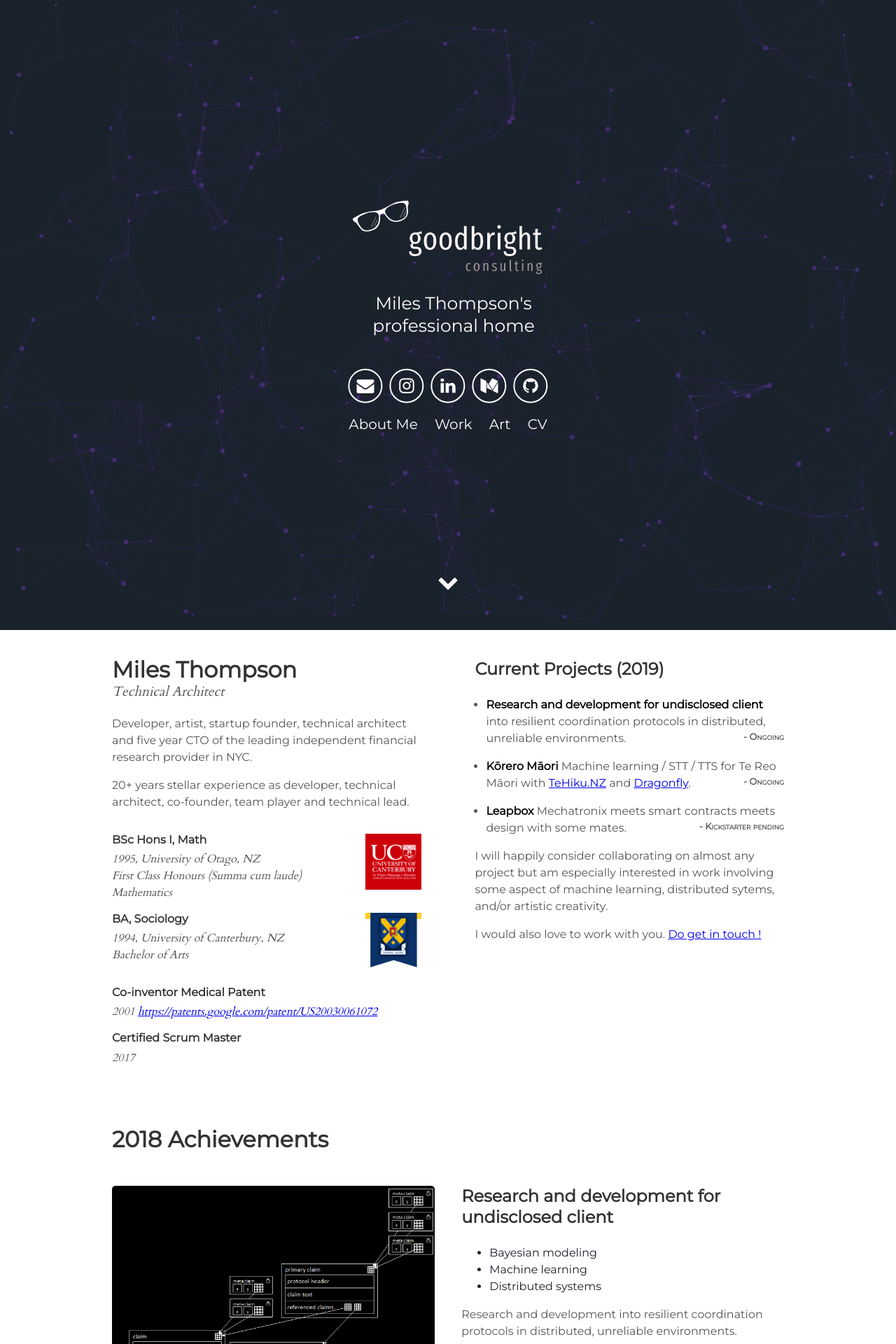
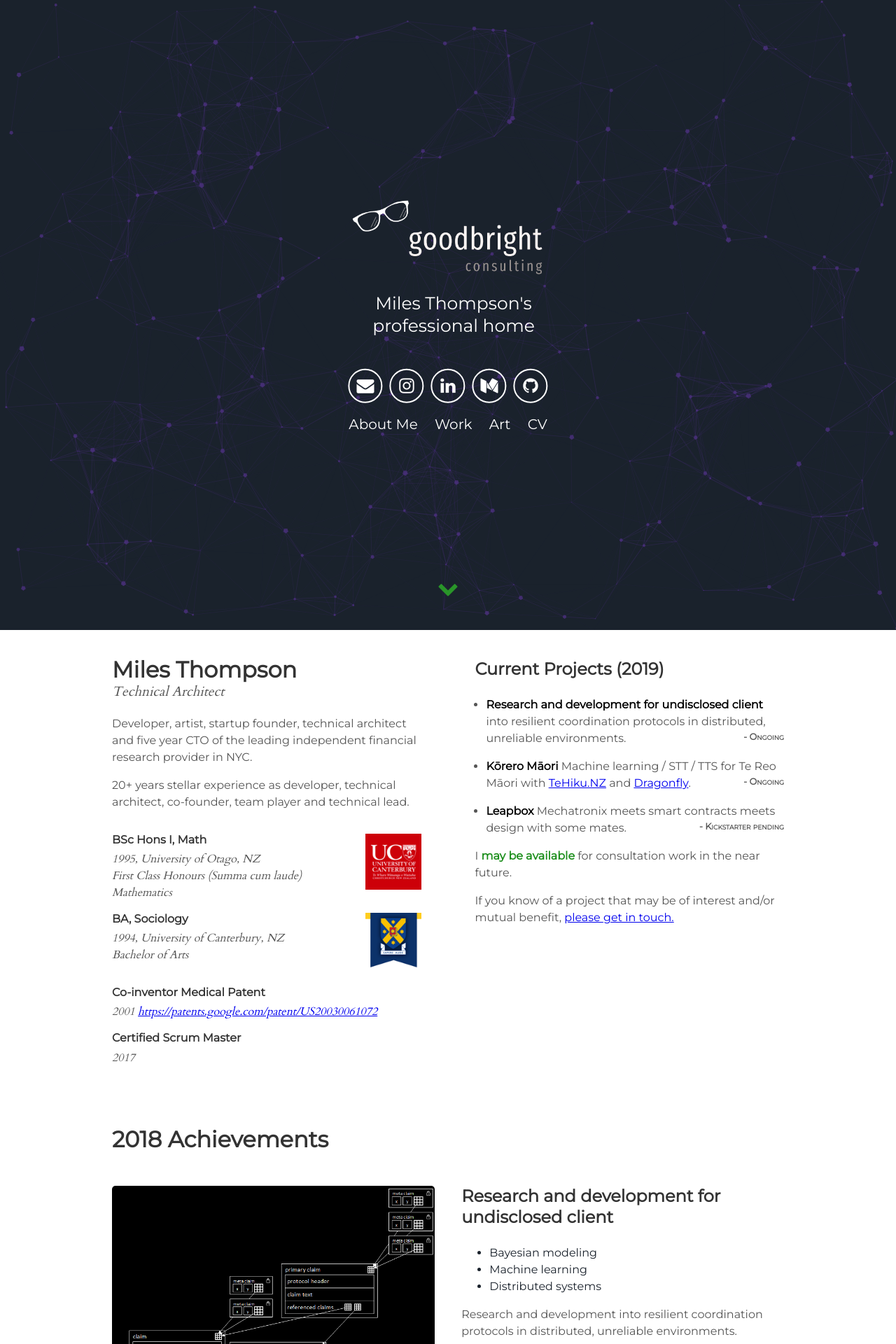
Before and after one commit to utunga/goodbright-nz, a Jekyll site: the page built from index.html, in a window 1280 px wide. Shown: the top 1920 px of the page at 70% size. Built offline with Jekyll 4.4.1, drawn with Linux system fonts in a browser that asks for light colours.

Commit message:
blinking may be available

```diff
--- a/_includes/about.html
+++ b/_includes/about.html
@@ -20,12 +20,12 @@
           <li><a class="active_project" href=http://leapbox.wtf">Leapbox</a> Mechatronix meets smart contracts meets design with some mates.<i class="status">- Kickstarter pending</i></li>
 <!--           <li><a class="active_project" href=https://DeepPBR.AI">Deep Physics Based Rendering</a> Machine learning for VR asset pipelines with <a href="http://realityvirtual.co">RealityVirtual</a>.<i class="status">- Funding</i></li> -->
         </ul>
-        I will happily consider collaborating on almost any project but am especially interested in work involving some aspect of machine learning, distributed sytems, and/or artistic creativity.
+        I <font class="am_available blink toggle_email_click">may be available</font><font class="not_available">am not available</font> for consultation work in the near future.
         </p>
-        <p>
-         I would also love to work with you. <a href="#" class="toggleEmailClicker" class="active_project">Do get in touch !</a>
+        <p>If you know of a project that may be of interest and/or mutual benefit, <a href="#" class="toggle_email_click" class="active_project">please get in touch.</a>
+
       </p>
-      <p class="email_display">You are now experiencing an uncontrollable need to email me at <a href="mailto:{{site.email}}">{{site.email}}</a></p>
+      <p class="email_display">You will email me at <a href="mailto:{{site.email}}">{{site.email}}</a></p>
       </p>
     </div>
   </div>
--- a/_includes/header.html
+++ b/_includes/header.html
@@ -5,7 +5,7 @@
         <span class="site-description">{{site.site_description}}</span>
       </h1>
       <div class="header-icons">
-        <a aria-label="Send email" href="#" class="toggleEmailClicker"><i class="icon fa fa-envelope"></i></a>
+        <a aria-label="Send email" href="#" class="toggle_email_click"><i class="icon fa fa-envelope"></i></a>
         <a aria-label="Insta" target="_blank" href="http://instagram.com/{{site.insta_username}}"><i class="icon fa fa-instagram" aria-hidden="true"></i></a>
         <!-- <a aria-label="Twitter" target="_blank" href="http://twitter.com/{{site.twitter_username}}"><i class="icon fa fa-twitter" aria-hidden="true"></i></a> -->
         <a aria-label="Linked In" target="_blank" href="https://www.linkedin.com/in/milesthompson"><i class="icon fa fa-linkedin" aria-hidden="true"></i></a>
--- a/assets/js/main.js
+++ b/assets/js/main.js
@@ -1 +1 @@
-document.addEventListener("DOMContentLoaded",function(){new SweetScroll({});document.querySelectorAll(".toggleEmailClicker").forEach(function(e,n){e.addEventListener("click",function(e){console.log(e);var n=document.getElementsByClassName("email_display");Array.prototype.forEach.call(n,function(e){console.log(e),e.style.display="block"}),e.preventDefault()},!1)}),particlesJS("particles-js",{particles:{number:{value:200,density:{enable:!0,value_area:800}},color:{value:"#4D3182"},shape:{type:"polygon",stroke:{width:0,color:"#4D3182"},polygon:{nb_sides:5},image:{src:"img/github.svg",width:100,height:100}},opacity:{value:.5,random:!1,anim:{enable:!1,speed:1,opacity_min:.1,sync:!1}},size:{value:3,random:!0,anim:{enable:!1,speed:19.18081918081918,size_min:.1,sync:!1}},line_linked:{enable:!0,distance:150,color:"#4D3182",opacity:.4,width:1},move:{enable:!0,speed:4,direction:"none",random:!0,straight:!1,out_mode:"out",bounce:!1,attract:{enable:!1,rotateX:600,rotateY:1200}},nb:80},interactivity:{detect_on:"window",events:{onhover:{enable:!1,mode:"grab"},onclick:{enable:!0,mode:"push"},resize:!0},modes:{grab:{distance:400,line_linked:{opacity:1}},bubble:{distance:400,size:40,duration:2,opacity:8,speed:3},repulse:{distance:200,duration:.4},push:{particles_nb:4},remove:{particles_nb:2}}},retina_detect:!0})},!1);
+document.addEventListener("DOMContentLoaded",function(){new SweetScroll({});document.querySelectorAll(".toggle_email_click").forEach(function(e,n){e.addEventListener("click",function(e){console.log(e);var n=document.getElementsByClassName("email_display");Array.prototype.forEach.call(n,function(e){console.log(e),e.style.display="block"}),e.preventDefault()},!1)}),particlesJS("particles-js",{particles:{number:{value:200,density:{enable:!0,value_area:800}},color:{value:"#4D3182"},shape:{type:"polygon",stroke:{width:0,color:"#4D3182"},polygon:{nb_sides:5},image:{src:"img/github.svg",width:100,height:100}},opacity:{value:.5,random:!1,anim:{enable:!1,speed:1,opacity_min:.1,sync:!1}},size:{value:3,random:!0,anim:{enable:!1,speed:19.18081918081918,size_min:.1,sync:!1}},line_linked:{enable:!0,distance:150,color:"#4D3182",opacity:.4,width:1},move:{enable:!0,speed:4,direction:"none",random:!0,straight:!1,out_mode:"out",bounce:!1,attract:{enable:!1,rotateX:600,rotateY:1200}},nb:80},interactivity:{detect_on:"window",events:{onhover:{enable:!1,mode:"grab"},onclick:{enable:!0,mode:"push"},resize:!0},modes:{grab:{distance:400,line_linked:{opacity:1}},bubble:{distance:400,size:40,duration:2,opacity:8,speed:3},repulse:{distance:200,duration:.4},push:{particles_nb:4},remove:{particles_nb:2}}},retina_detect:!0})},!1);
--- a/src/js/app.js
+++ b/src/js/app.js
@@ -2,7 +2,7 @@
 document.addEventListener("DOMContentLoaded", function () {
   const sweetScroll = new SweetScroll({/* some options */});
 
-   document.querySelectorAll(".toggleEmailClicker")
+   document.querySelectorAll(".toggle_email_click")
     .forEach(function (item, idx) {
        item.addEventListener("click", function(event) {
           console.log(event);
```
Also changed, not shown: src/styles/main.scss (+24 -0 lines), assets/css/main.css.
